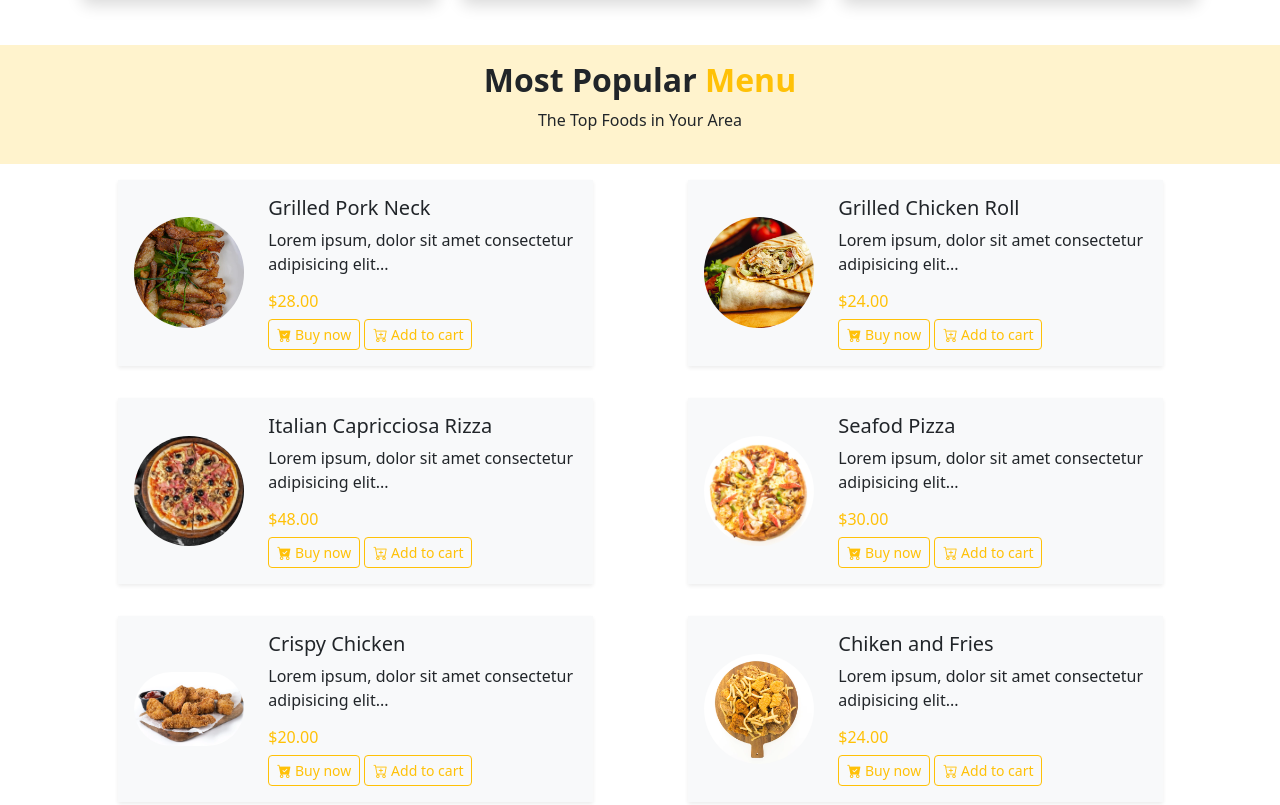
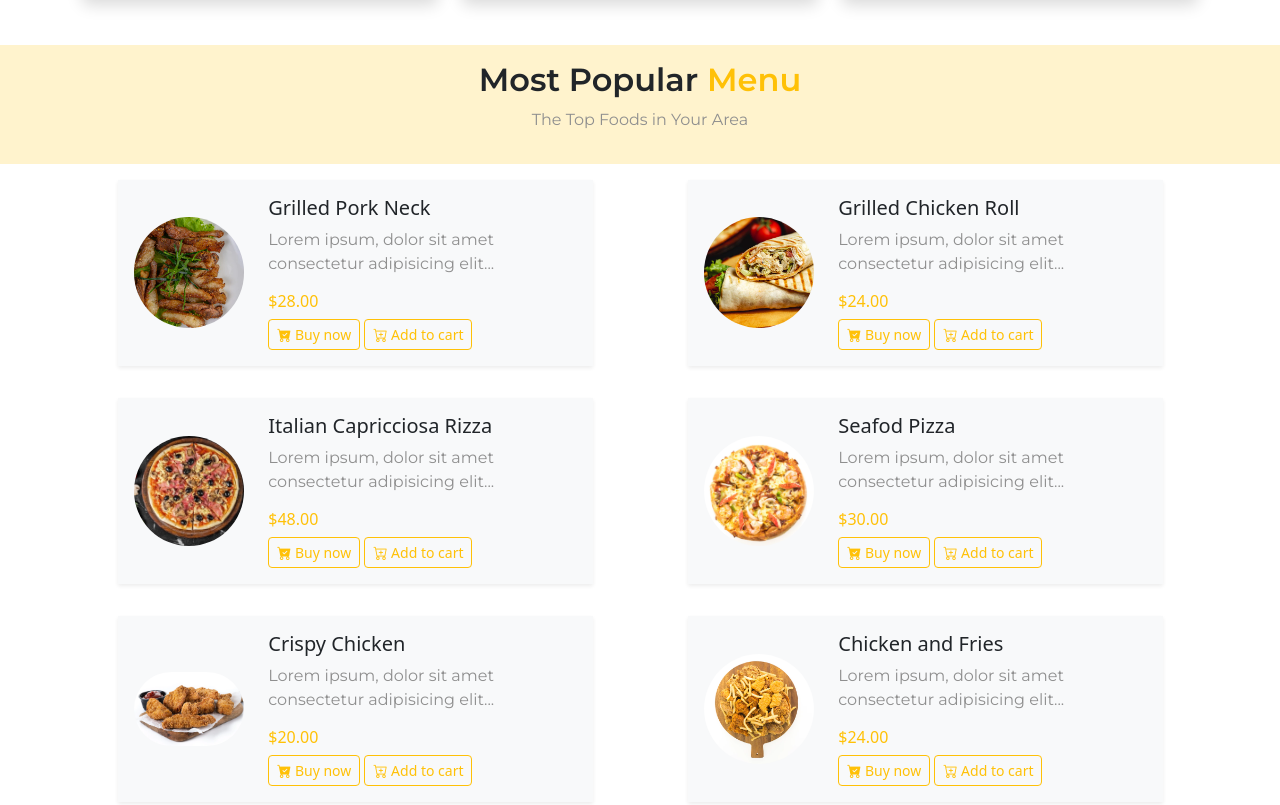
Before and after one commit to uuell/Speedy, a plain HTML site: page index.html in a window 1280 px wide. Shown: the part 1102-1907 px from the top of the page. Drawn offline with nearby package versions, Linux system fonts and the light colour scheme.

Commit message:
changed stylesheet link

```diff
--- a/index.html
+++ b/index.html
@@ -23,7 +23,7 @@
       rel="stylesheet"
       href="https://cdn.jsdelivr.net/npm/bootstrap-icons@1.10.3/font/bootstrap-icons.css"
     />
-    <link rel="stylesheet" href="speedy.css" />
+    <link rel="stylesheet" href="styles.css" />
     <title>Speedy</title>
   </head>
   <body>
@@ -293,7 +293,7 @@
                 alt="user profile"
               />
               <div class="text-start">
-                <h5 class="">Chiken and Fries</h5>
+                <h5 class="">Chicken and Fries</h5>
                 <p>
                   Lorem ipsum, dolor sit amet consectetur adipisicing elit...
                 </p>
```
